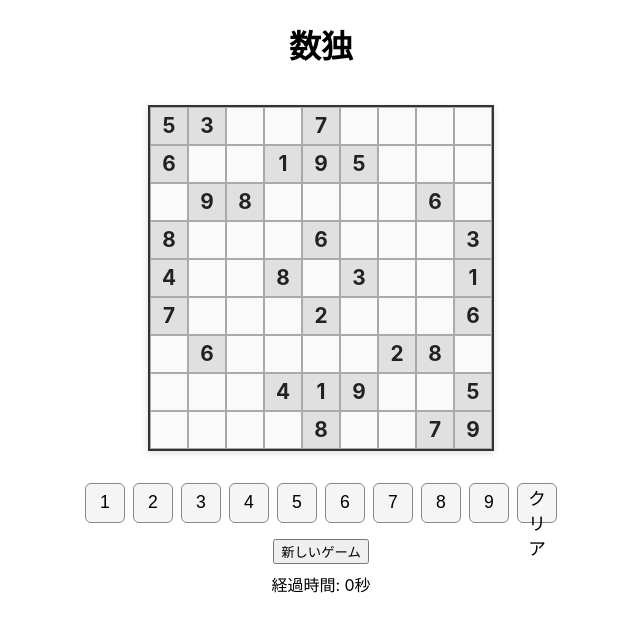
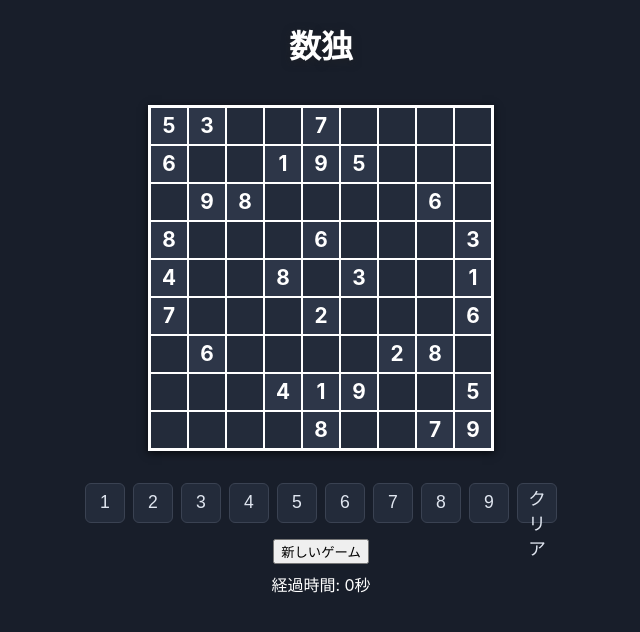
Before and after one commit to shou-dev19/sudoku-app, a React (Create React App) app in the folder sudoku-web/: page / in a window 1280 px wide. Shown: the top 632 px of the page, without its empty margins (319-959 px from the left). Built offline with nearby package versions, Linux system fonts and the light colour scheme.

Commit message:
スタイルの改善とタイマー表示のクラス名を追加。背景色やテキスト色を変更し、視認性を向上させました。

```diff
--- a/sudoku-web/src/App.css
+++ b/sudoku-web/src/App.css
@@ -1,5 +1,10 @@
 .App {
   text-align: center;
+}
+
+.App h1 {
+  color: #fff;
+  text-shadow: 0 2px 8px #2228;
 }
 
 .App-logo {
@@ -14,18 +19,18 @@
 }
 
 .App-header {
-  background-color: #282c34;
+  background-color: #181e2a;
   min-height: 100vh;
   display: flex;
   flex-direction: column;
   align-items: center;
   justify-content: center;
   font-size: calc(10px + 2vmin);
-  color: white;
+  color: #fff;
 }
 
 .App-link {
-  color: #61dafb;
+  color: #4fa3ff;
 }
 
 @keyframes App-logo-spin {
@@ -39,10 +44,10 @@
 
 .sudoku-board {
   display: inline-block;
-  border: 2px solid #333;
-  background: #fff;
+  border: 2px solid #fff;
+  background: #232b3a;
   margin: 16px auto;
-  box-shadow: 0 2px 8px #0002;
+  box-shadow: 0 2px 8px #000a;
 }
 .sudoku-row {
   display: flex;
@@ -50,26 +55,27 @@
 .sudoku-cell {
   width: 36px;
   height: 36px;
-  border: 1px solid #aaa;
+  border: 1px solid #fff;
   display: flex;
   align-items: center;
   justify-content: center;
   font-size: 1.3rem;
   cursor: pointer;
-  background: #fafafa;
+  background: #232b3a;
+  color: #e0e6f0;
   transition: background 0.2s, color 0.2s;
 }
 .sudoku-cell.initial {
   font-weight: bold;
-  color: #222;
-  background: #e0e0e0;
+  color: #fff;
+  background: #2d3648;
   cursor: default;
 }
 .sudoku-cell.selected {
-  background: #cce5ff;
+  background: #2a395b;
 }
 .sudoku-cell.error {
-  background: #ffcccc;
+  background: #5c2a2a;
 }
 .sudoku-keypad {
   display: flex;
@@ -83,13 +89,15 @@
   margin: 4px;
   font-size: 1.1rem;
   border-radius: 6px;
-  border: 1px solid #888;
-  background: #f5f5f5;
+  border: 1px solid #3a4252;
+  background: #232b3a;
+  color: #e0e6f0;
   cursor: pointer;
-  transition: background 0.2s;
+  transition: background 0.2s, color 0.2s;
 }
 .sudoku-keypad button:active {
-  background: #cce5ff;
+  background: #4fa3ff;
+  color: #fff;
 }
 @media (max-width: 600px) {
   .sudoku-cell {
@@ -106,3 +114,10 @@
     font-size: 4vw;
   }
 }
+body {
+  background: #181e2a;
+}
+
+.time-info {
+  color: #fff;
+}
--- a/sudoku-web/src/App.tsx
+++ b/sudoku-web/src/App.tsx
@@ -141,9 +141,9 @@ const App: React.FC = () => {
       </div>
       <div style={{marginTop:8}}>
         {cleared ? (
-          <span>クリア！ 経過時間: {Math.floor(elapsed/1000)}秒</span>
+          <span className="time-info">クリア！ 経過時間: {Math.floor(elapsed/1000)}秒</span>
         ) : (
-          <span>経過時間: {Math.floor(elapsed/1000)}秒</span>
+          <span className="time-info">経過時間: {Math.floor(elapsed/1000)}秒</span>
         )}
       </div>
     </div>
```
